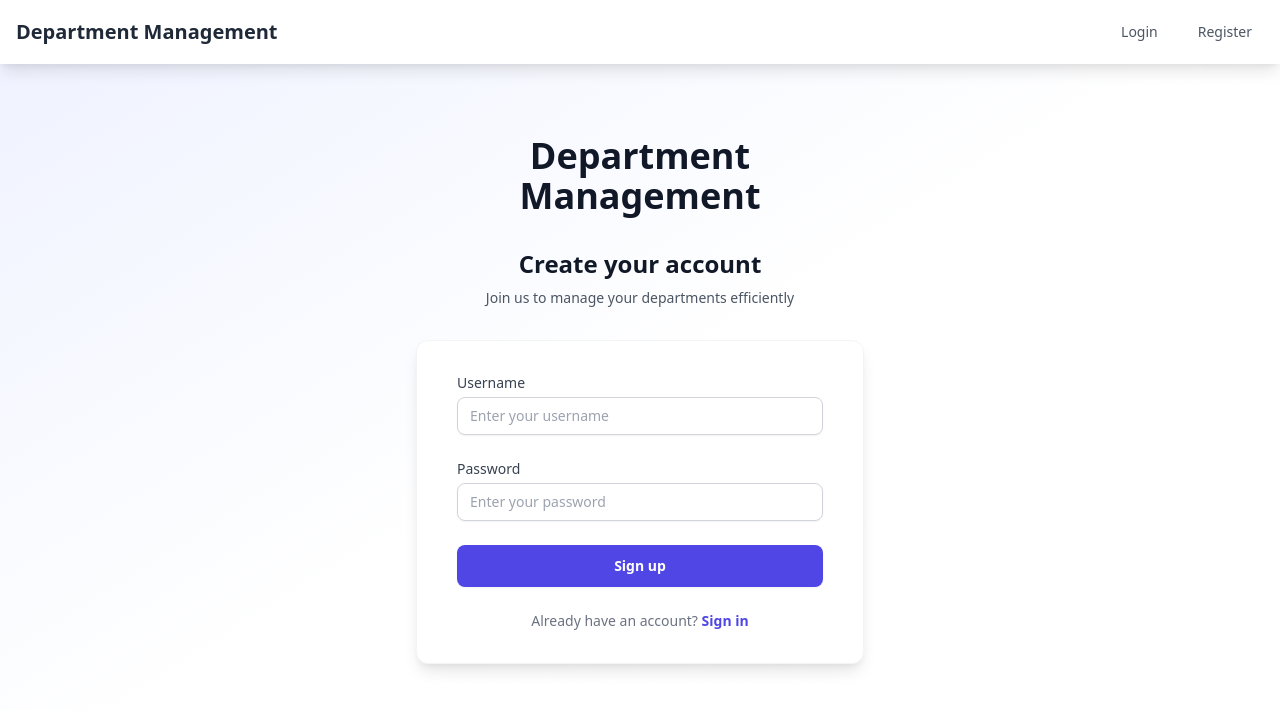
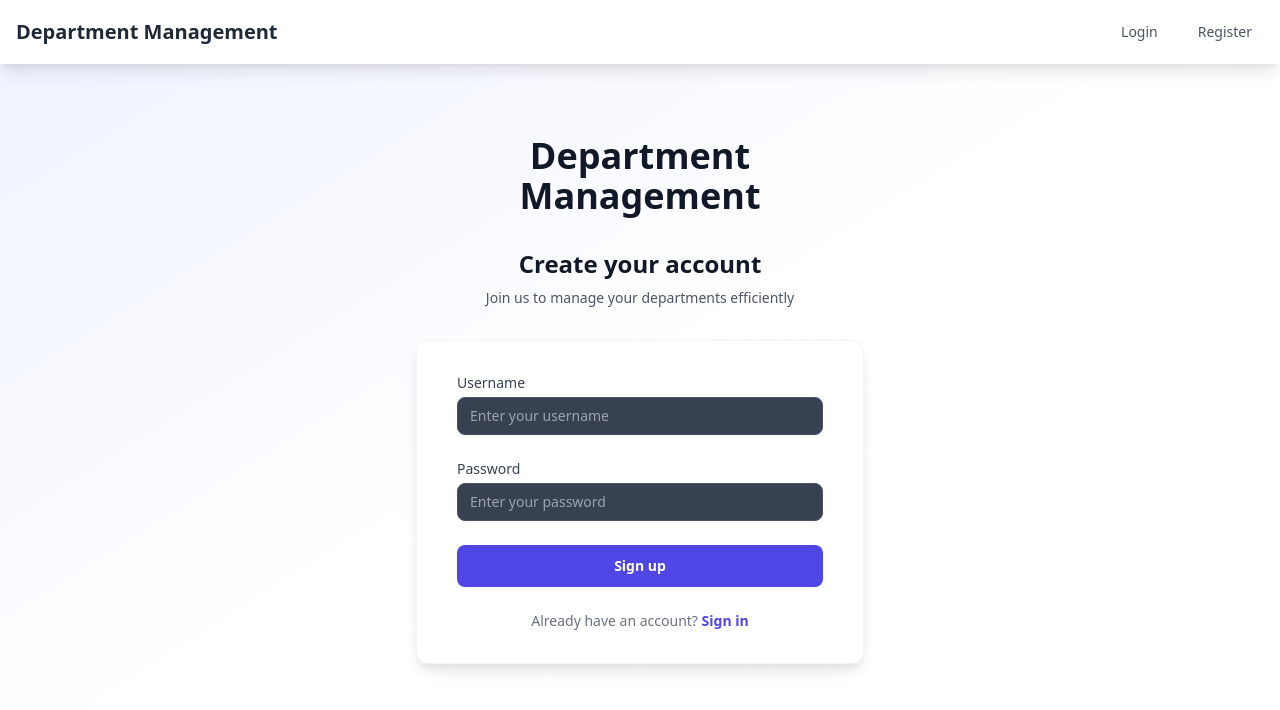
Before and after one commit to Barnyvic/frontend, a React (Vite) app: page /register in a window 1280 px wide. Shown: the top 710 px of the page. Built offline with nearby package versions, Linux system fonts and the light colour scheme.

Commit message:
Update input field styles in Register page for improved visibility. Change border and background colors to enhance user experience and maintain consistency with the overall design.

```diff
--- a/src/pages/Register.tsx
+++ b/src/pages/Register.tsx
@@ -69,7 +69,7 @@ export default function Register() {
                 <input
                   {...register("username")}
                   type="text"
-                  className="block w-full appearance-none rounded-lg border border-gray-300 bg-white px-3 py-2 placeholder-gray-400 shadow-sm transition focus:border-indigo-500 focus:bg-white focus:outline-none focus:ring-indigo-500 sm:text-sm hover:border-gray-400"
+                  className="block w-full appearance-none rounded-lg border border-gray-600 bg-gray-700 px-3 py-2 text-white placeholder-gray-400 shadow-sm transition focus:border-indigo-500 focus:bg-gray-700 focus:outline-none focus:ring-indigo-500 sm:text-sm hover:border-gray-400"
                   placeholder="Enter your username"
                 />
                 {errors.username && (
@@ -91,7 +91,7 @@ export default function Register() {
                 <input
                   {...register("password")}
                   type="password"
-                  className="block w-full appearance-none rounded-lg border border-gray-300 bg-white px-3 py-2 placeholder-gray-400 shadow-sm transition focus:border-indigo-500 focus:bg-white focus:outline-none focus:ring-indigo-500 sm:text-sm hover:border-gray-400"
+                  className="block w-full appearance-none rounded-lg border border-gray-600 bg-gray-700 px-3 py-2 text-white placeholder-gray-400 shadow-sm transition focus:border-indigo-500 focus:bg-gray-700 focus:outline-none focus:ring-indigo-500 sm:text-sm hover:border-gray-400"
                   placeholder="Enter your password"
                 />
                 {errors.password && (
```
